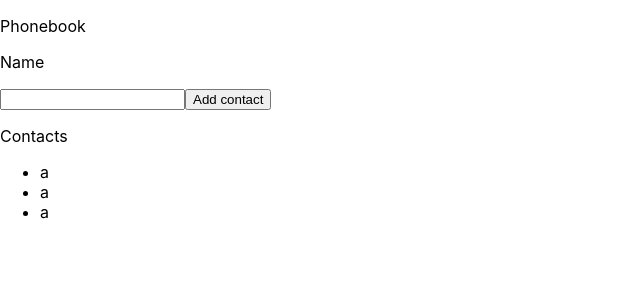
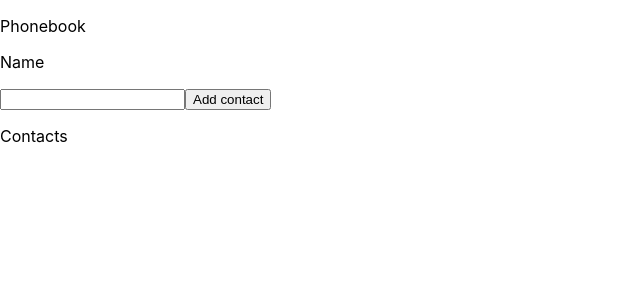
Before and after one commit to Perslay/goit-react-hw-02-phonebook, a React (Create React App) app: page / in a window 1280 px wide. Shown: the top 300 px of the page, without its empty margins (0-640 px from the left). Built offline with nearby package versions, Linux system fonts and the light colour scheme.

Commit message:
Render names
After each successful submit, a new name in list is rendered

```diff
--- a/src/components/App.jsx
+++ b/src/components/App.jsx
@@ -1,6 +1,6 @@
 import React, { Component } from 'react';
 // https://www.npmjs.com/package/nanoid
-// import { nanoid } from 'nanoid'
+import { nanoid } from 'nanoid';
 // model.id = nanoid() //=> "V1StGXR8_Z5jdHi6B-myT"
 
 export class App extends Component {
@@ -9,18 +9,47 @@ export class App extends Component {
     name: '',
   };
 
+  handleChange = event => {
+    this.setState({
+      name: event.target.value,
+    });
+  };
+
+  add = event => {
+    event.preventDefault();
+
+    const form = event.currentTarget;
+    const name = form.elements.name.value;
+
+    const updatedContacts = [
+      ...this.state.contacts,
+      {
+        name: name,
+        id: nanoid(),
+      },
+    ];
+
+    this.setState({
+      contacts: updatedContacts,
+    });
+
+    form.reset();
+  };
+
   render() {
+    const { contacts, name } = this.state;
+
     return (
       <>
         <div>
           <p>Phonebook</p>
           <div>
             <p>Name</p>
-            <form action="">
+            <form onSubmit={this.add}>
               <input
                 type="text"
                 name="name"
-                pattern="^[a-zA-Zа-яА-Я]+(([' -][a-zA-Zа-яА-Я ])?[a-zA-Zа-яА-Я]*)*$"
+                pattern="^[a-zA-Zа-яА-Я]+((['\s\-][a-zA-Zа-яА-Я ])?[a-zA-Zа-яА-Я]*)*$"
                 title="Name may contain only letters, apostrophe, dash and spaces. For example Adrian, Jacob Mercer, Charles de Batz de Castelmore d'Artagnan"
                 required
               />
@@ -31,9 +60,9 @@ export class App extends Component {
         <div>
           <p>Contacts</p>
           <ul>
-            <li>a</li>
-            <li>a</li>
-            <li>a</li>
+            {contacts.map(contact => (
+              <li key={contact.id}>{contact.name}</li>
+            ))}
           </ul>
         </div>
       </>
```
